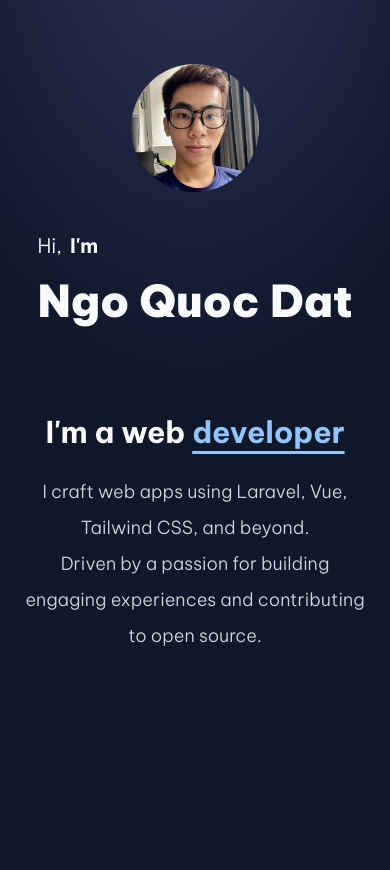
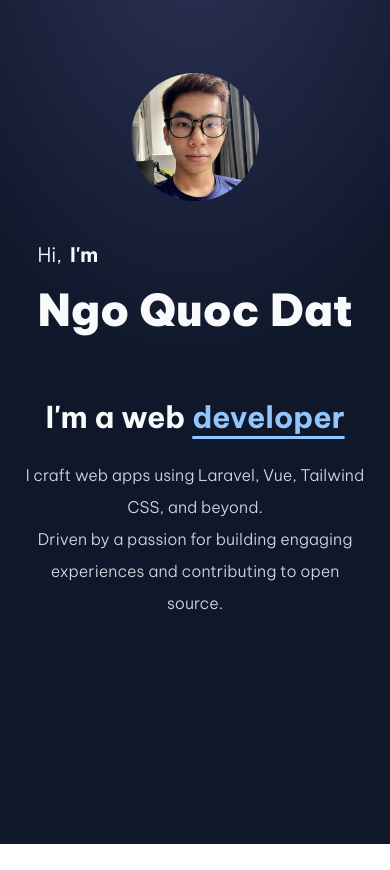
Before and after one commit to datlechin/ngoquocdat.dev, a Vue app: page / in a window 390 px wide. After the commit the page ends 844 px from the top, so only its background shows below. Built offline with nearby package versions, Linux system fonts and the light colour scheme; some icons are missing; the HTML template or start-up script is replaced by a standard one.

Commit message:
Update code

```diff
--- a/package.json
+++ b/package.json
@@ -12,7 +12,7 @@
     "@vercel/analytics": "^1.2.2",
     "@vercel/speed-insights": "^1.0.10",
     "@vitejs/plugin-vue": "^5.0.4",
-    "autoprefixer": "^10.4.17",
+    "autoprefixer": "^10.4.18",
     "postcss": "^8.4.35",
     "prettier": "^3.2.5",
     "prettier-plugin-tailwindcss": "^0.5.11",
--- a/src/App.vue
+++ b/src/App.vue
@@ -13,7 +13,7 @@ import SocialList from './components/SocialList.vue'
       class="mx-auto flex min-h-screen max-w-screen-lg flex-col justify-center px-6 py-16"
     >
       <div
-        class="mb-20 flex flex-wrap items-center justify-center gap-10 sm:gap-20"
+        class="mb-14 sm:mb-20 flex flex-wrap items-center justify-center gap-10 sm:gap-20"
       >
         <img
           src="/ngoquocdat.webp"
@@ -43,7 +43,9 @@ import SocialList from './components/SocialList.vue'
           </span>
         </h2>
 
-        <div class="text-lg font-light leading-loose text-gray-300">
+        <div
+          class="text-base lg:text-lg font-light leading-loose text-gray-300"
+        >
           <p>I craft web apps using Laravel, Vue, Tailwind CSS, and beyond.</p>
           <p>
             Driven by a passion for building engaging experiences and
```
Also changed, not shown: 2 other files (tests, documents, lock files or other folders).
